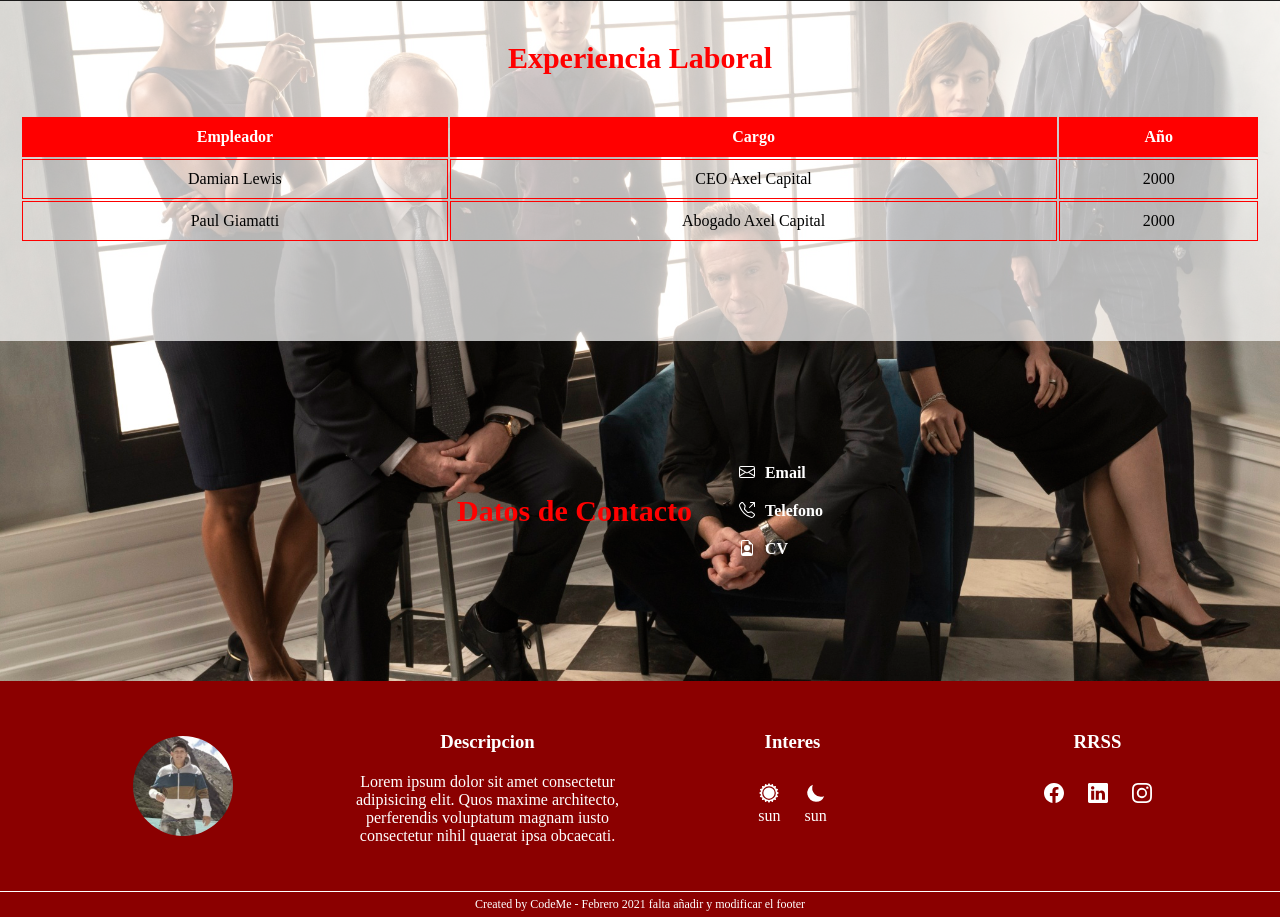
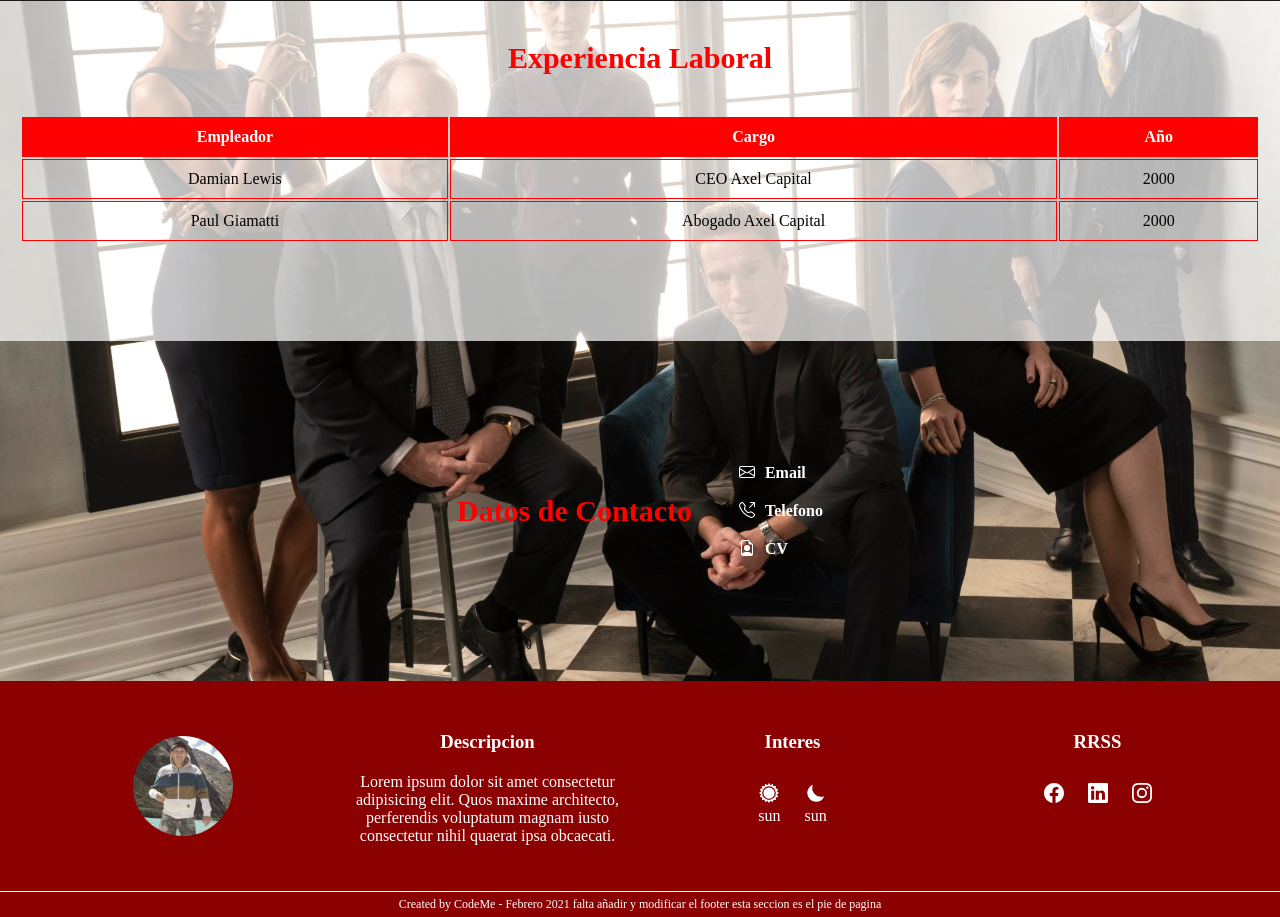
Before and after one commit to Gonda92/miPrimerProyecto_html_css, a plain HTML site: page index.html in a window 1280 px wide. Shown: the part 899-1816 px from the top of the page. Drawn offline with Linux system fonts and the light colour scheme.

Commit message:
Update index.html

```diff
--- a/index.html
+++ b/index.html
@@ -228,6 +228,7 @@
         <p>
             Created by CodeMe - Febrero 2021
             falta añadir y modificar el footer
+            esta seccion es el pie de pagina
         </p>
     </footer>
 
```
